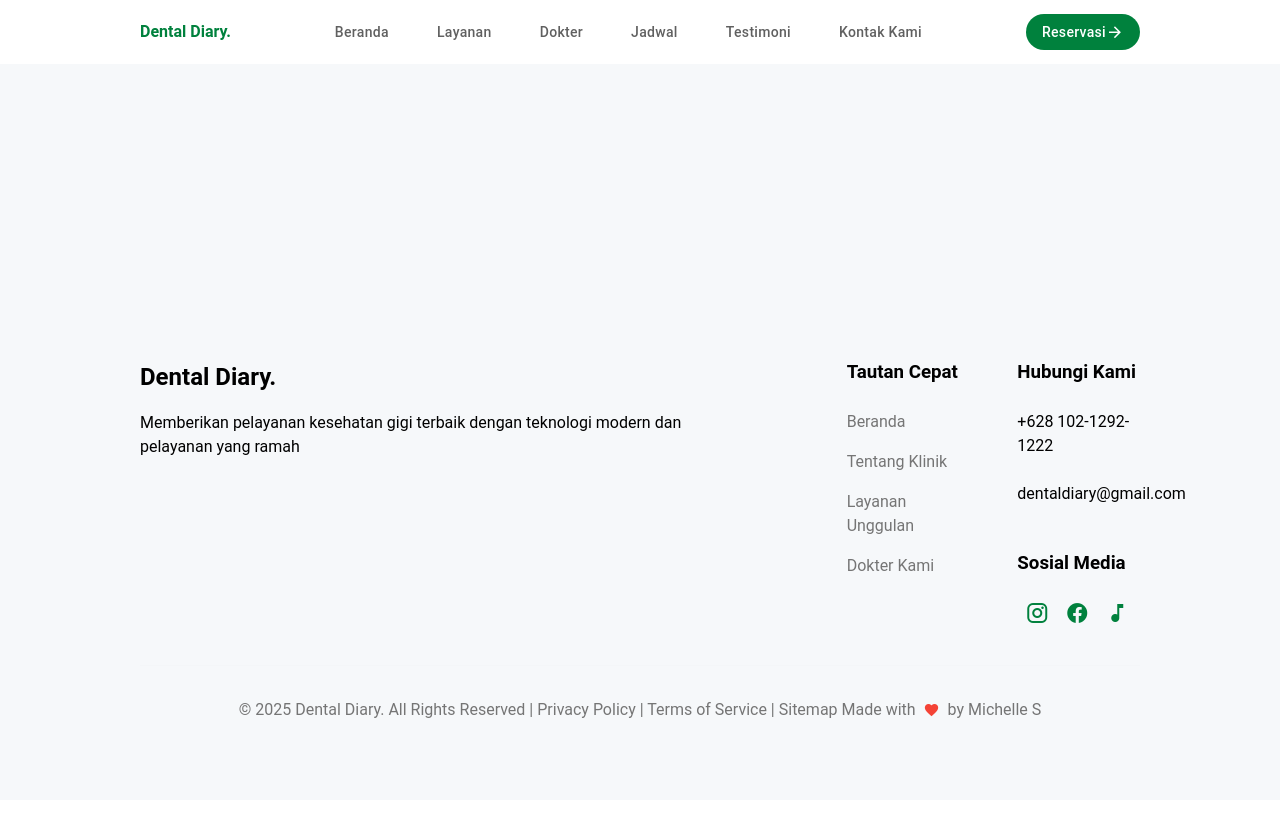
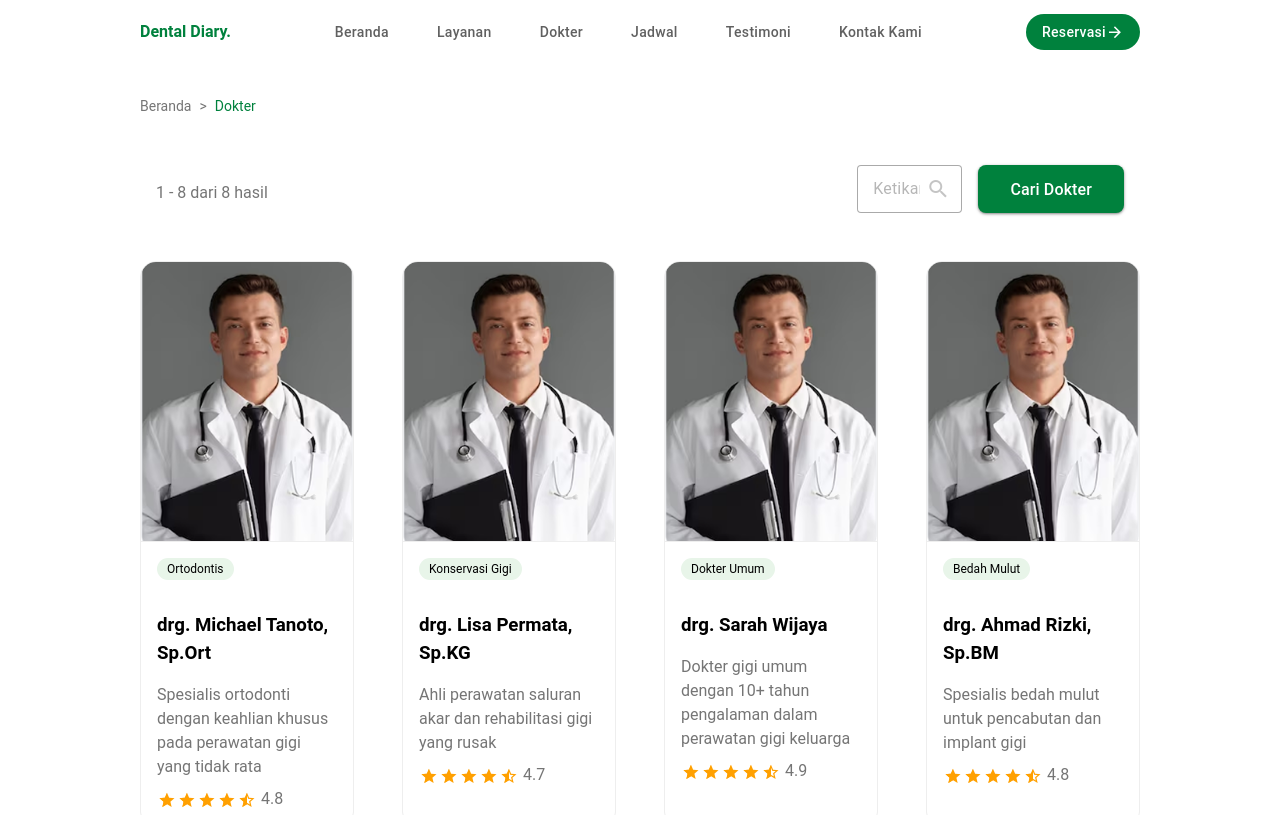
Before and after one commit to amanda-nurabsharina/dental_public, a Nuxt app: page /doctors in a window 1280 px wide. Shown: the top 815 px of the page. Built offline with nearby package versions, Linux system fonts and the light colour scheme.

Commit message:
feat: doctor list page

```diff
--- /dev/null
+++ b/components/doctors/DoctorCard.vue
@@ -0,0 +1,92 @@
+<template>
+  <v-card class="doctor-card" variant="flat" width="100%">
+    <!-- Doctor Photo -->
+    <v-img
+      :src="doctor.photo"
+      :alt="doctor.name"
+      class="doctor-image"
+      height="280"
+      cover
+    >
+      <template v-slot:placeholder>
+        <v-row class="fill-height ma-0" align="center" justify="center">
+          <v-progress-circular
+            indeterminate
+            color="primary"
+          ></v-progress-circular>
+        </v-row>
+      </template>
+    </v-img>
+
+    <!-- Doctor Info -->
+    <div class="doctor-info pa-4">
+      <!-- Specialty Badge -->
+      <v-chip
+        :color="doctor.badgeColor"
+        class="text-caption mb-3"
+        size="small"
+        variant="flat"
+        density="comfortable"
+      >
+        {{ doctor.badge }}
+      </v-chip>
+
+      <!-- Name and Title -->
+      <h3 class="text-subtitle-1 font-weight-bold text-black mb-1">
+        {{ doctor.name }}
+      </h3>
+      <p class="text-body-2 text-grey-darken-1 mb-2">
+        {{ doctor.specialist }}
+      </p>
+
+      <!-- Rating -->
+      <div class="d-flex align-center">
+        <v-rating
+          v-model="doctor.rating"
+          color="amber-darken-2"
+          density="compact"
+          size="small"
+          readonly
+          half-increments
+        ></v-rating>
+        <span class="text-caption text-grey-darken-1 ml-1">{{
+          doctor.rating
+        }}</span>
+      </div>
+    </div>
+  </v-card>
+</template>
+
+<script setup lang="ts">
+interface Doctor {
+  id: number;
+  name: string;
+  specialist: string;
+  rating: number;
+  photo: string;
+  badge: string;
+  badgeColor: string;
+}
+
+defineProps<{
+  doctor: Doctor;
+}>();
+</script>
+
+<style scoped>
+.doctor-card {
+  border: 1px solid #eee;
+  border-radius: 16px;
+  overflow: hidden;
+  transition: all 0.3s ease;
+}
+
+.doctor-card:hover {
+  transform: translateY(-4px);
+  box-shadow: 0 8px 24px rgba(0, 0, 0, 0.1);
+}
+
+.doctor-image {
+  border-bottom: 1px solid #eee;
+}
+</style>
--- /dev/null
+++ b/pages/doctors/index.vue
@@ -0,0 +1,321 @@
+<template>
+  <div class="doctors-page py-8">
+    <div class="page-container content-wrapper">
+      <!-- Breadcrumb -->
+      <div class="breadcrumb mb-8">
+        <NuxtLink to="/" class="text-grey-darken-1 text-decoration-none">
+          Beranda
+        </NuxtLink>
+        <span class="mx-2 text-grey-darken-1">&gt;</span>
+        <span class="text-primary">Dokter</span>
+      </div>
+
+      <div class="search-section d-flex justify-space-between">
+        <!-- Results Info -->
+        <div class="d-flex justify-space-between align-center mb-6">
+          <p class="text-grey-darken-1">
+            {{ startIndex }} - {{ endIndex }} dari {{ totalDoctors }} hasil
+          </p>
+        </div>
+        <!-- Search Section -->
+        <div class="d-flex align-center mb-8">
+          <v-text-field
+            v-model="searchQuery"
+            placeholder="Ketikan kata kunci..."
+            variant="outlined"
+            density="comfortable"
+            hide-details
+            class="search-input me-4"
+            @keyup.enter="handleSearch"
+          >
+            <template #append-inner>
+              <v-icon color="grey">mdi-magnify</v-icon>
+            </template>
+          </v-text-field>
+          <v-btn
+            color="primary"
+            size="large"
+            class="search-button px-8"
+            @click="handleSearch"
+          >
+            Cari Dokter
+          </v-btn>
+        </div>
+      </div>
+
+      <!-- Doctors Grid -->
+      <div v-if="paginatedDoctors.length > 0">
+        <v-row class="doctors-grid">
+          <v-col
+            v-for="doctor in paginatedDoctors"
+            :key="doctor.id"
+            cols="12"
+            sm="6"
+            md="3"
+            class="d-flex"
+          >
+            <DoctorCard :doctor="doctor" />
+          </v-col>
+        </v-row>
+
+        <!-- Pagination -->
+        <div class="d-flex justify-center mt-8">
+          <v-pagination
+            v-model="currentPage"
+            :length="totalPages"
+            :total-visible="7"
+            rounded="lg"
+          />
+        </div>
+      </div>
+
+      <!-- Empty State -->
+      <div v-else class="text-center py-16">
+        <v-icon
+          icon="mdi-doctor"
+          size="64"
+          color="grey-lighten-1"
+          class="mb-4"
+        />
+        <h3 class="text-h6 text-grey-darken-1 mb-2">
+          Tidak ada dokter yang ditemukan
+        </h3>
+        <p class="text-body-2 text-grey">Coba ubah kata kunci pencarian Anda</p>
+      </div>
+    </div>
+  </div>
+</template>
+
+<script setup lang="ts">
+import { ref, computed, defineAsyncComponent } from "vue";
+import { useHead } from "#imports";
+
+// Import components
+const DoctorCard = defineAsyncComponent(
+  () => import("../../components/doctors/DoctorCard.vue")
+);
+
+// Using the same doctor data structure from DoctorsSection
+const doctors = [
+  {
+    id: 1,
+    name: "drg. Michael Tanoto, Sp.Ort",
+    specialist:
+      "Spesialis ortodonti dengan keahlian khusus pada perawatan gigi yang tidak rata",
+    rating: 4.8,
+    photo: "/images/doctors/michael.png",
+    badge: "Ortodontis",
+    badgeColor: "green-lighten-5",
+  },
+  {
+    id: 2,
+    name: "drg. Lisa Permata, Sp.KG",
+    specialist: "Ahli perawatan saluran akar dan rehabilitasi gigi yang rusak",
+    rating: 4.7,
+    photo: "/images/doctors/michael.png",
+    badge: "Konservasi Gigi",
+    badgeColor: "green-lighten-5",
+  },
+  {
+    id: 3,
+    name: "drg. Sarah Wijaya",
+    specialist:
+      "Dokter gigi umum dengan 10+ tahun pengalaman dalam perawatan gigi keluarga",
+    rating: 4.9,
+    photo: "/images/doctors/michael.png",
+    badge: "Dokter Umum",
+    badgeColor: "green-lighten-5",
+  },
+  {
+    id: 4,
+    name: "drg. Ahmad Rizki, Sp.BM",
+    specialist: "Spesialis bedah mulut untuk pencabutan dan implant gigi",
+    rating: 4.8,
+    photo: "/images/doctors/michael.png",
+    badge: "Bedah Mulut",
+    badgeColor: "green-lighten-5",
+  },
+  {
+    id: 1,
+    name: "drg. Michael Tanoto, Sp.Ort",
+    specialist:
+      "Spesialis ortodonti dengan keahlian khusus pada perawatan gigi yang tidak rata",
+    rating: 4.8,
+    photo: "/images/doctors/michael.png",
+    badge: "Ortodontis",
+    badgeColor: "green-lighten-5",
+  },
+  {
+    id: 2,
+    name: "drg. Lisa Permata, Sp.KG",
+    specialist: "Ahli perawatan saluran akar dan rehabilitasi gigi yang rusak",
+    rating: 4.7,
+    photo: "/images/doctors/michael.png",
+    badge: "Konservasi Gigi",
+    badgeColor: "green-lighten-5",
+  },
+  {
+    id: 3,
+    name: "drg. Sarah Wijaya",
+    specialist:
+      "Dokter gigi umum dengan 10+ tahun pengalaman dalam perawatan gigi keluarga",
+    rating: 4.9,
+    photo: "/images/doctors/michael.png",
+    badge: "Dokter Umum",
+    badgeColor: "green-lighten-5",
+  },
+  {
+    id: 4,
+    name: "drg. Ahmad Rizki, Sp.BM",
+    specialist: "Spesialis bedah mulut untuk pencabutan dan implant gigi",
+    rating: 4.8,
+    photo: "/images/doctors/michael.png",
+    badge: "Bedah Mulut",
+    badgeColor: "green-lighten-5",
+  },
+];
+
+// Search and pagination states
+const searchQuery = ref("");
+const currentPage = ref(1);
+const itemsPerPage = 8;
+
+// Search handler
+const handleSearch = () => {
+  currentPage.value = 1; // Reset to first page on new search
+};
+
+// Computed properties for filtered and paginated data
+const filteredDoctors = computed(() => {
+  return doctors.filter((doctor) => {
+    const searchTerm = searchQuery.value.toLowerCase();
+    return searchTerm
+      ? doctor.name.toLowerCase().includes(searchTerm) ||
+          doctor.specialist.toLowerCase().includes(searchTerm) ||
+          doctor.badge.toLowerCase().includes(searchTerm)
+      : true;
+  });
+});
+
+const totalDoctors = computed(() => filteredDoctors.value.length);
+const totalPages = computed(() =>
+  Math.ceil(filteredDoctors.value.length / itemsPerPage)
+);
+
+const startIndex = computed(() => (currentPage.value - 1) * itemsPerPage + 1);
+const endIndex = computed(() =>
+  Math.min(currentPage.value * itemsPerPage, totalDoctors.value)
+);
+
+const paginatedDoctors = computed(() => {
+  const start = (currentPage.value - 1) * itemsPerPage;
+  const end = start + itemsPerPage;
+  return filteredDoctors.value.slice(start, end);
+});
+
+// Meta
+useHead({
+  title: "Dokter Kami - Dental Reservation",
+  meta: [
+    {
+      name: "description",
+      content:
+        "Tim dokter spesialis terpercaya kami siap memberikan pelayanan terbaik untuk kesehatan gigi Anda.",
+    },
+  ],
+});
+</script>
+
+<style scoped>
+.page-container {
+  width: 100%;
+  max-width: 1440px;
+  margin: 0 auto;
+}
+
+.content-wrapper {
+  width: 100%;
+  padding: 0 60px;
+}
+
+/* Responsive adjustments */
+@media (max-width: 1560px) {
+  .page-container {
+    max-width: 1280px;
+  }
+}
+
+@media (max-width: 1360px) {
+  .page-container {
+    max-width: 1120px;
+  }
+}
+
+.doctors-page {
+  background-color: white;
+  min-height: 100vh;
+}
+
+.breadcrumb {
+  display: flex;
+  align-items: center;
+  font-size: 14px;
+  background-color: var(--v-primary-20-base);
+}
+
+.breadcrumb a:hover {
+  color: var(--v-primary-base) !important;
+}
+
+.search-section {
+  background-color: white;
+  border-radius: 12px;
+  padding: 16px;
+  /* box-shadow: 0 2px 8px rgba(0, 0, 0, 0.05); */
+}
+
+.search-input {
+  max-width: 480px;
+}
+
+.search-button {
+  height: 48px !important;
+  border-radius: 8px;
+}
+
+.doctors-grid {
+  --gap: 24px;
+  margin: calc(-1 * var(--gap)) 0 0 calc(-1 * var(--gap));
+  width: calc(100% + var(--gap));
+}
+
+.doctors-grid > [class*="col-"] {
+  padding: var(--gap) 0 0 var(--gap);
+}
+
+/* Responsive adjustments */
+@media (max-width: 959px) {
+  .doctors-grid {
+    --gap: 20px;
+  }
+
+  .search-section {
+    flex-direction: column;
+  }
+
+  .search-input {
+    max-width: 100%;
+    margin-bottom: 16px;
+  }
+
+  .search-button {
+    width: 100%;
+  }
+}
+
+@media (max-width: 599px) {
+  .doctors-grid {
+    --gap: 16px;
+  }
+}
+</style>
```
